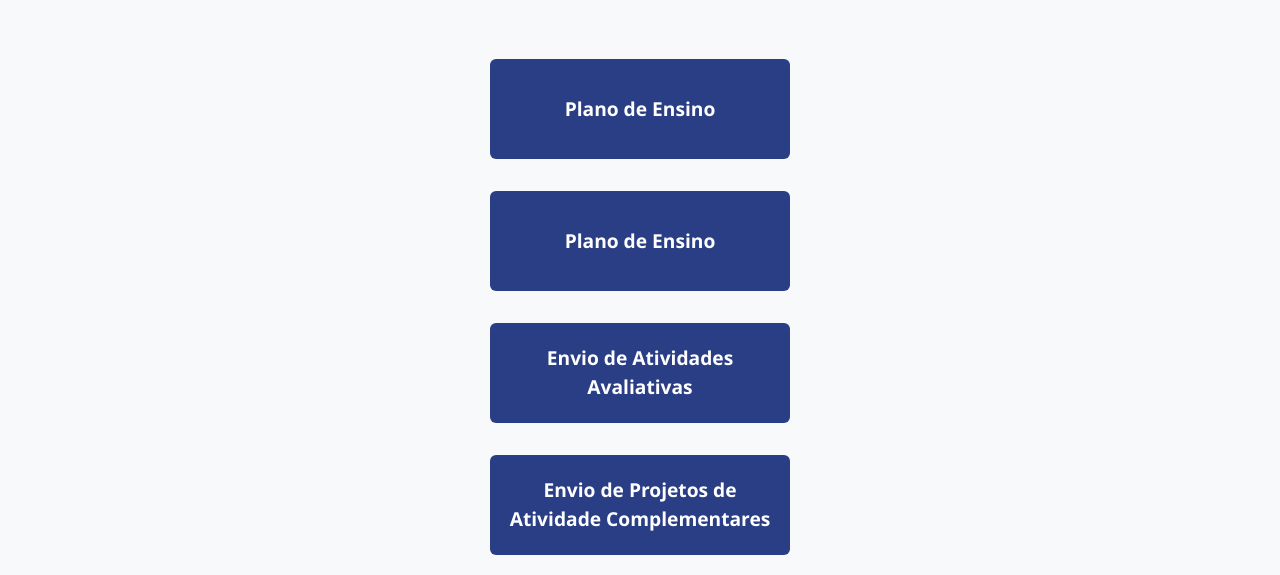
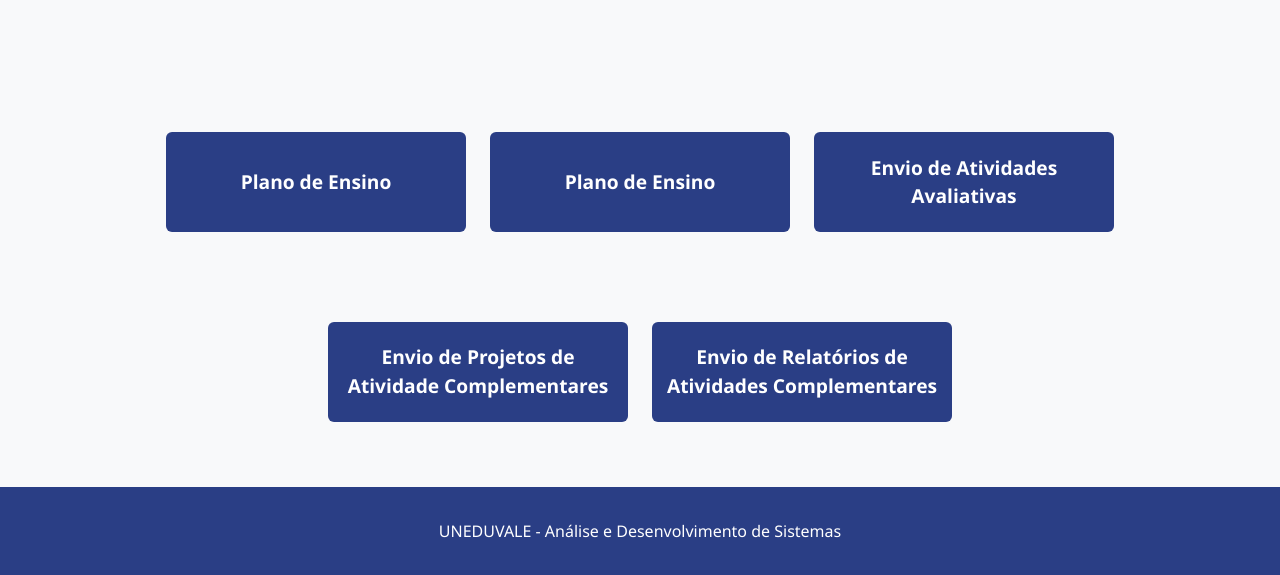
Before and after one commit to profdiegomoraeseduvale/portalads, a plain HTML site: page index.html in a window 1280 px wide. Shown: the part 225-800 px from the top of the page. Drawn offline with nearby package versions, Linux system fonts and the light colour scheme.

Commit message:
commit mudança botao2

```diff
--- a/style.css
+++ b/style.css
@@ -1,4 +1,4 @@
-    html, body {
+ html, body {
       height: 100%;
     }
     body {
@@ -36,11 +36,11 @@
       flex: 1;
       margin-top: 5rem;
       display: flex;
-      flex-direction: column;
-      align-items: center;
+      justify-content: center;
+      gap: 1.5rem;
+      flex-wrap: wrap;
     }
     .main-buttons .btn {
-      margin: 1rem;
       width: 300px;
       height: 100px;
       font-size: 1.2rem;
```
